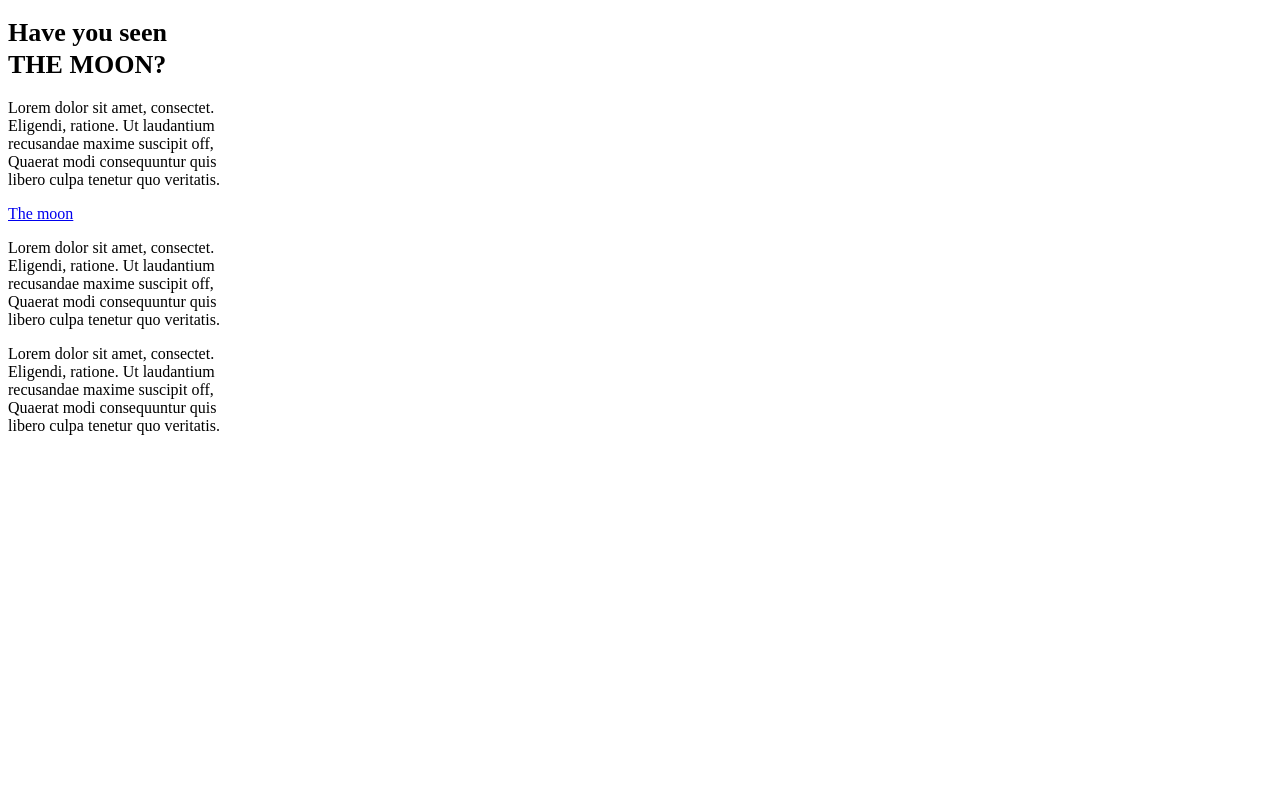
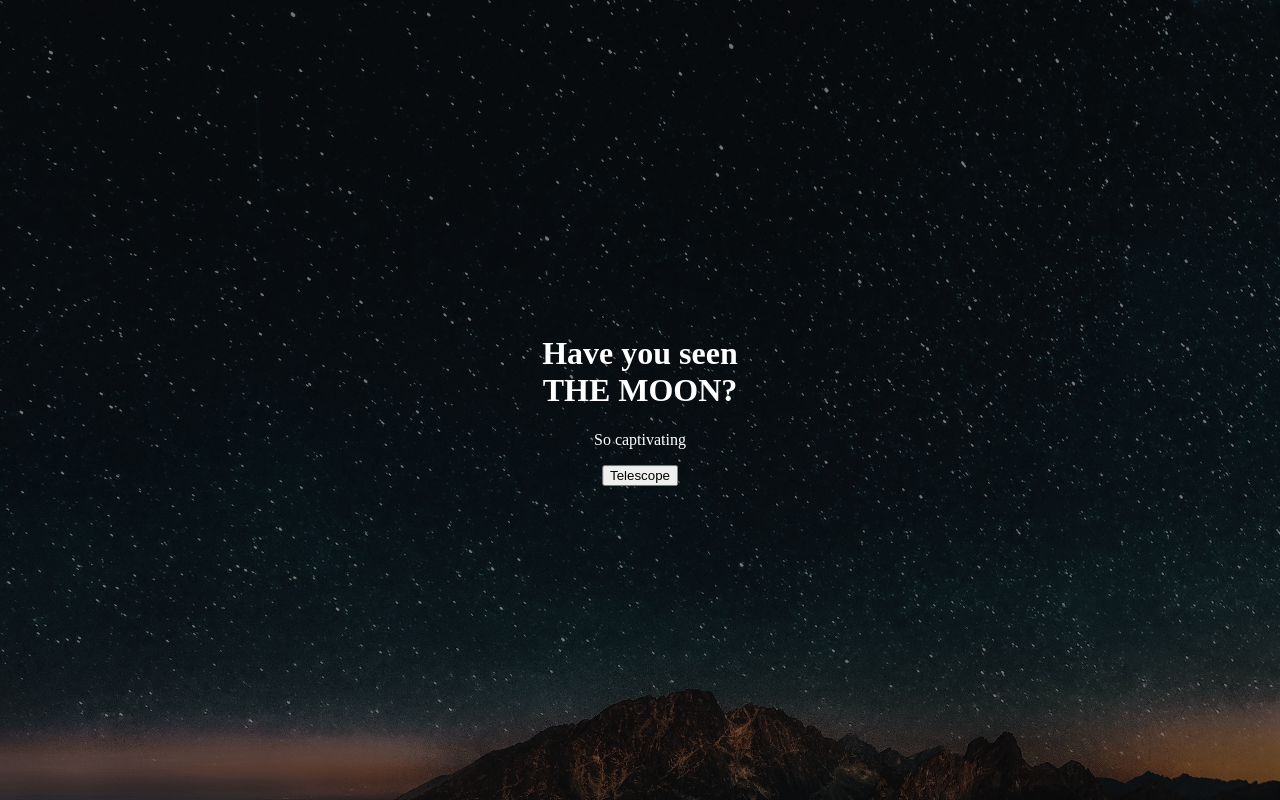
Before and after one commit to l1ch3n/cpnt260-a3-repo, a plain HTML site: page index.html in a window 1280 px wide. Drawn offline with Linux system fonts and the light colour scheme.

Commit message:
added new starting code and deleted original code

```diff
--- a/css/main.css
+++ b/css/main.css
@@ -1,4 +1,29 @@
-h1 {
-  font-size: 26px;
-  line-height: 32px;
+body, html {
+  height: 100%;
+  margin: 0%;
 }
+
+/* The hero image */
+.hero-image {
+/* Use "linear-gradient" to add a darken background effect to the image (photographer.jpg). This will make the text easier to read */
+background-image: linear-gradient(rgba(0, 0, 0, 0.5), rgba(0, 0, 0, 0.5)), url("../images/night-sky.jpg");
+
+/* Set a specific height */
+height: 100vh;
+
+/* Position and center the image to scale nicely on all screens */
+background-position: top;
+background-repeat: no-repeat;
+background-size: cover;
+position: relative;
+}
+
+/* Place text in the middle of the image */
+.hero-text {
+text-align: center;
+position: absolute;
+top: 50%;
+left: 50%;
+transform: translate(-50%, -50%);
+color: white;
+}
--- a/index.html
+++ b/index.html
@@ -3,25 +3,16 @@
 <head>
   <meta charset="UTF-8">
   <meta name="viewport" content="width=device-width, initial-scale=1.0">
-  <title>Dark side of the moon~</title>
-  <link rel="stylesheet" href="css/reset.css">
+  <title>Document</title>
   <link rel="stylesheet" href="css/main.css">
-  <link rel="stylesheet" href="css/index.css">
 </head>
 <body>
-
-<main>
-  <div class="main-intro">
-    <h1>Have you seen <br> THE MOON?</br></h1>
-    <p>Lorem dolor sit amet, consectet. <br>Eligendi, ratione. Ut laudantium </br>recusandae maxime suscipit off,<br> Quaerat modi consequuntur quis </br>libero culpa tenetur quo veritatis.</p>
-    <a href="#">The moon</a>
+  <div class="hero-image">
+    <div class="hero-text">
+      <h1>Have you seen <br> THE MOON?</br></h1>
+      <p>So captivating</p>
+      <button>Telescope</button>
+    </div>
   </div>
-  <div class="main-quotes">
-    <p>Lorem dolor sit amet, consectet. <br>Eligendi, ratione. Ut laudantium </br>recusandae maxime suscipit off,<br> Quaerat modi consequuntur quis </br>libero culpa tenetur quo veritatis.</p>
-    <p>Lorem dolor sit amet, consectet. <br>Eligendi, ratione. Ut laudantium </br>recusandae maxime suscipit off,<br> Quaerat modi consequuntur quis </br>libero culpa tenetur quo veritatis.</p>
-  </div>
-
-</main>
-
 </body>
 </html>
```
Also changed, not shown: css/index.css (deleted), css/reset.css (deleted), images/moon.jpg (added), images/night-sky.jpg (added), 1 other file.
